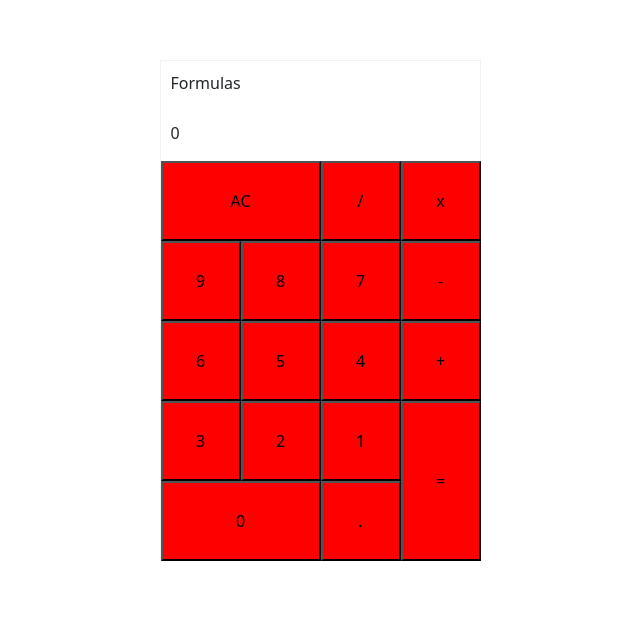
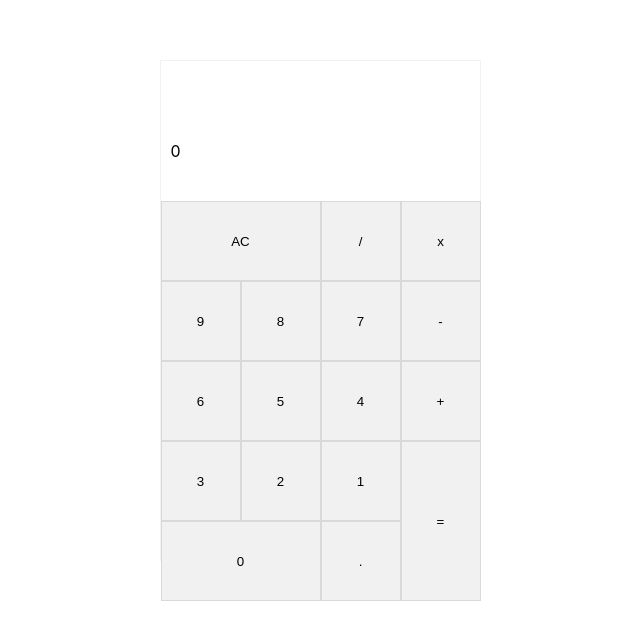
Before and after one commit to Alejandro9509/Calculator-ReactJS-, a React (Create React App) app: page / in a window 1280 px wide. Shown: the top 640 px of the page, without its empty margins (320-960 px from the left). Built offline with nearby package versions, Linux system fonts and the light colour scheme.

Commit message:
some styling hover

```diff
--- a/src/App.js
+++ b/src/App.js
@@ -1,7 +1,5 @@
 
 import './App.scss';
-import 'bootstrap/dist/css/bootstrap.css'
-import 'bootstrap/dist/js/bootstrap'
 import {useState } from 'react'
 
 const numbers = [
@@ -23,6 +21,7 @@ const  App = () =>  {
   const [operation, setOperation] = useState("")
   const [nop , setNop] = useState(1)
   const [isPut, setIsPut] = useState(false)
+  const [formula, setFormula] = useState("")
 
   const setttingValues = (value) => {
 
@@ -37,7 +36,6 @@ const  App = () =>  {
   }
 
   const settingOperation = (value) => {
-
     setOperation(value)
   }
 
@@ -67,11 +65,15 @@ const  App = () =>  {
 
   return (
     <div className="app">
-      <div className="formulaScreen">Formulas</div>
+      <div className="formulaScreen">{formula}</div>
       <div className="outputScreen" id="display">{(operation === '')? current: (operation !== '' && temp !== false )? temp: operation }</div>
       <div id="outer">
          <div className="outer-left">
-           <button id="clear" className="item-flex big-horizontal">AC</button>
+           <button onClick={() => {
+             setCurrent(0)
+             setTemp(false)
+             setOperation("")
+           }} id="clear" className="item-flex big-horizontal">AC</button>
            <button id="divide" className="item-flex" >/</button>
            {
              numbers.map((it) =>
--- a/src/App.scss
+++ b/src/App.scss
@@ -1,4 +1,8 @@
-$base-color : #F2F2F2;
+$base-color : #F1F1F1;
+
+@mixin border ($b...) {
+    border: $b
+}
 
 .app {
     position:relative;
@@ -37,7 +41,12 @@ $base-color : #F2F2F2;
         .item-flex{
             height: 80px;
             flex: 0 0 80px;
-            background:red;
+            background:$base-color;
+            cursor: pointer;
+            @include border(1px solid rgba(0,0,0,0.1));
+            &:hover{
+                background-color: #FAFAFA;
+            }
         }
         .big-horizontal {
             flex-basis: 160px;
@@ -48,14 +57,19 @@ $base-color : #F2F2F2;
         width: 80px;
         flex: 0 0 80px;
         height: 400px;
-        background-color: red;
+        background-color: $base-color;
         display: flex;
         flex-direction: column;
         flex-wrap: wrap;
         .item-flex{
             height: 80px;
             flex: 0 0 80px;
-            background:red;
+            background:$base-color;
+            cursor: pointer;
+            @include border(1px solid rgba(0,0,0,0.1));
+            &:hover{
+             background-color: #FAFAFA;
+            }
         }
         .big-vertical {
             flex-basis: 160px
```
